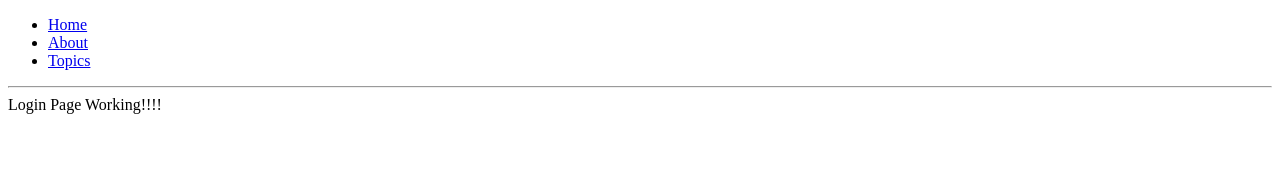
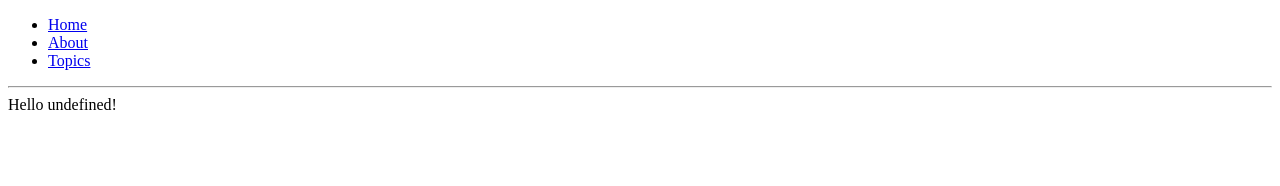
Before and after one commit to justinal64/typescript-dashboard, a React (Create React App) app: page / in a window 1280 px wide. Shown: the top 186 px of the page. Built offline with nearby package versions, Linux system fonts and the light colour scheme.

Commit message:
playing around with typescript

```diff
--- /dev/null
+++ b/src/containers/Login.tsx
@@ -0,0 +1,32 @@
+import * as React from "react";
+
+export interface Props {
+  name?: string;
+  enthusiasmLevel?: number;
+}
+
+class Login extends React.Component<Props, object> {
+  public render() {
+    const { name, enthusiasmLevel = 1 } = this.props;
+
+    if (enthusiasmLevel <= 0) {
+      throw new Error("You could be a little more enthusiastic. :D");
+    }
+
+    return (
+      <div className="hello">
+        <div className="greeting">
+          Hello {name + getExclamationMarks(enthusiasmLevel)}
+        </div>
+      </div>
+    );
+  }
+}
+
+export default Login;
+
+// helpers
+
+function getExclamationMarks(numChars: number) {
+  return Array(numChars + 1).join("!");
+}
--- a/src/screens/Login.tsx
+++ b/src/screens/Login.tsx
@@ -1,11 +1,10 @@
 import * as React from "react";
+import LoginContainer from "../containers/Login";
 
 const Login = () => {
   return (
     <div>
-      Login Page Working!!!!
-      {/* {console.log({ props })}
-      <LoginContainer history={props.history} /> */}
+      <LoginContainer />
     </div>
   );
 };
```
